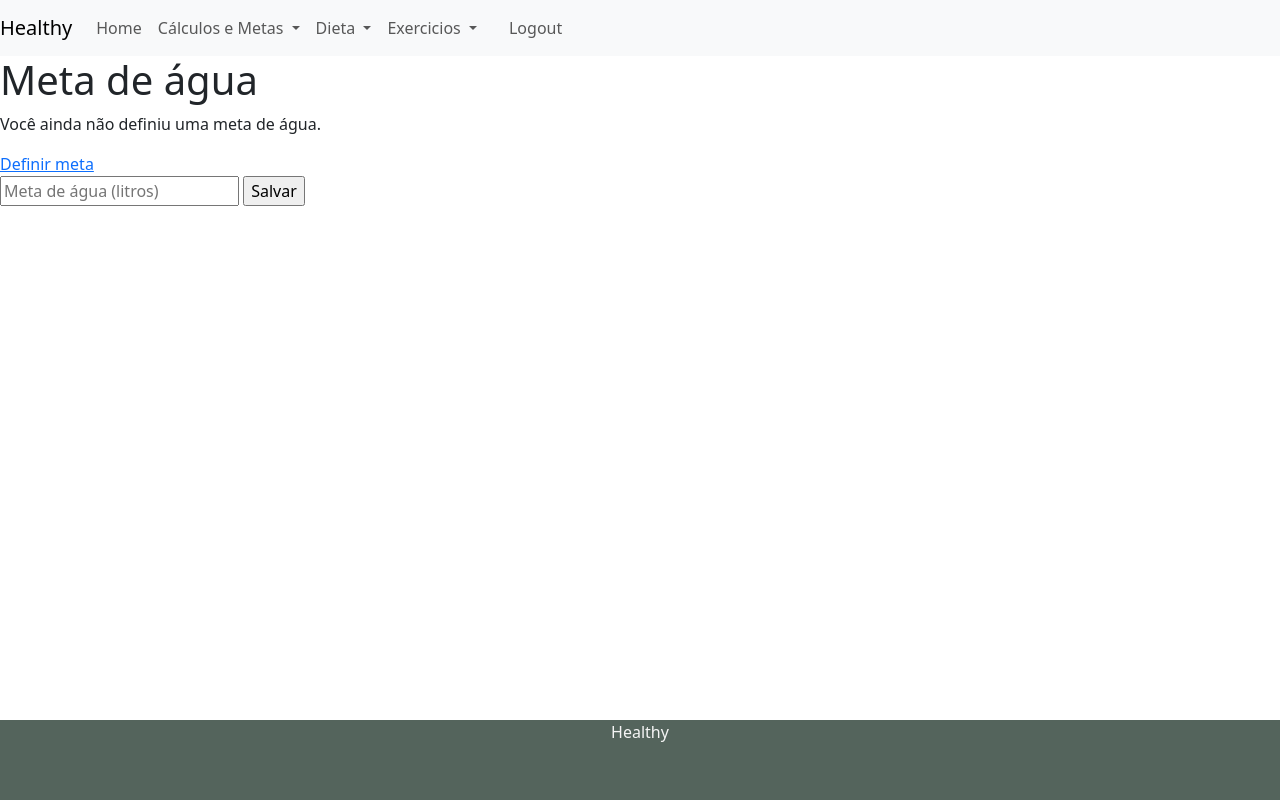
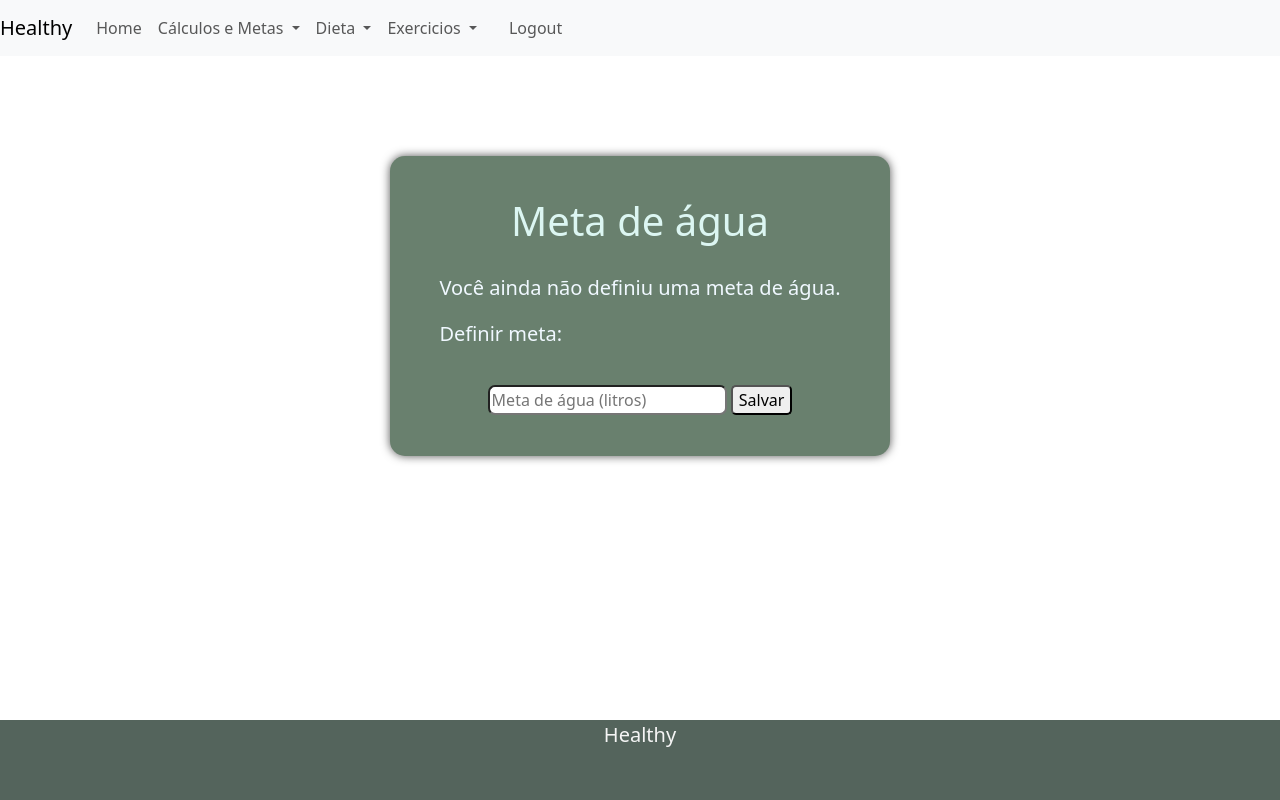
Before and after one commit to Luiiizks/Projeto-Healthy, a Django app: page /goals/water_goal/ in a window 1280 px wide. Run offline with Django 4.2, Linux system fonts and the light colour scheme; the visitor is signed in with stand-in values (Sample User, id 1); data that the repository does not hold is empty.

Commit message:
goals edit

```diff
--- /dev/null
+++ b/healthy/static/css/metas.css
@@ -0,0 +1,35 @@
+.containerGeral{
+    display: flex;
+    flex-direction: column;
+    align-items: center;
+    justify-content: center;
+}
+.container {
+    margin-top: 100px;
+    background-color: rgb(105, 128, 110);
+    width: 500px;
+    height: 300px;
+    display: flex;
+    flex-direction: column;
+    justify-content: center;
+    align-items: center;
+    border-radius: 15px;
+    box-shadow: 0px 0px 10px rgba(0, 0, 0, 0.672);
+}
+h1{
+    color: rgb(220, 246, 242);
+    padding-top: 40px;
+    padding-bottom: 20px;
+}
+p{
+    font-size: 20px;
+    color: aliceblue;
+}
+.input{
+    border-radius: 7px;
+    margin-top: 20px;
+    margin-bottom: 40px;
+}
+.salvar{
+    border-radius: 5px;
+}
--- a/healthy/templates/base.html
+++ b/healthy/templates/base.html
@@ -8,6 +8,7 @@
     <link href="https://cdn.jsdelivr.net/npm/bootstrap@5.3.2/dist/css/bootstrap.min.css" rel="stylesheet" integrity="sha384-T3c6CoIi6uLrA9TneNEoa7RxnatzjcDSCmG1MXxSR1GAsXEV/Dwwykc2MPK8M2HN" crossorigin="anonymous">
     <link rel="stylesheet" href="{% static 'css/styles.css' %}">
     <link href="{% static 'js/scripts.js' %}">
+
 
 </head>
 <body>
--- a/templates/goals/water_goal.html
+++ b/templates/goals/water_goal.html
@@ -2,18 +2,29 @@
 {% load static %}
 {% block title %}Meta Agua{% endblock %}
 {% block content %}
+<link rel="stylesheet" href="{% static 'css/metas.css' %}">
+<div class="containerGeral">
+  <div class="container">
     <h1>Meta de água</h1>
     {% if water_goal %}
-        <p>Você definiu uma meta de {{ water_goal.liters }} litros de água.</p>
-        <a href="{% url 'water_goal' %}">Editar meta</a>
+      <div>
+    <p>Você definiu uma meta de {{ water_goal.liters }} litros de água.</p>
+        <p>Editar meta:</p>
+    </div>
     {% else %}
+    <div>
         <p>Você ainda não definiu uma meta de água.</p>
-        <a href="{% url 'water_goal' %}">Definir meta</a>
+        <p>Definir meta:</p>
+    </div>
     {% endif %}
     {% csrf_token %}
+    <div>
     <form action="{% url 'water_goal' %}" method="post">
         {% csrf_token %}
-        <input type="number" name="liters" id="liters" placeholder="Meta de água (litros)">
-        <input type="submit" value="Salvar">
+        <input class="input" type="number" name="liters" id="liters" placeholder="Meta de água (litros)">
+        <input class="salvar"type="submit" value="Salvar">
     </form>
+</div>
+</div>
+</div>
 {% endblock %}
```
Also changed, not shown: templates/goals/weight_goal.html (+15 -4 lines).
